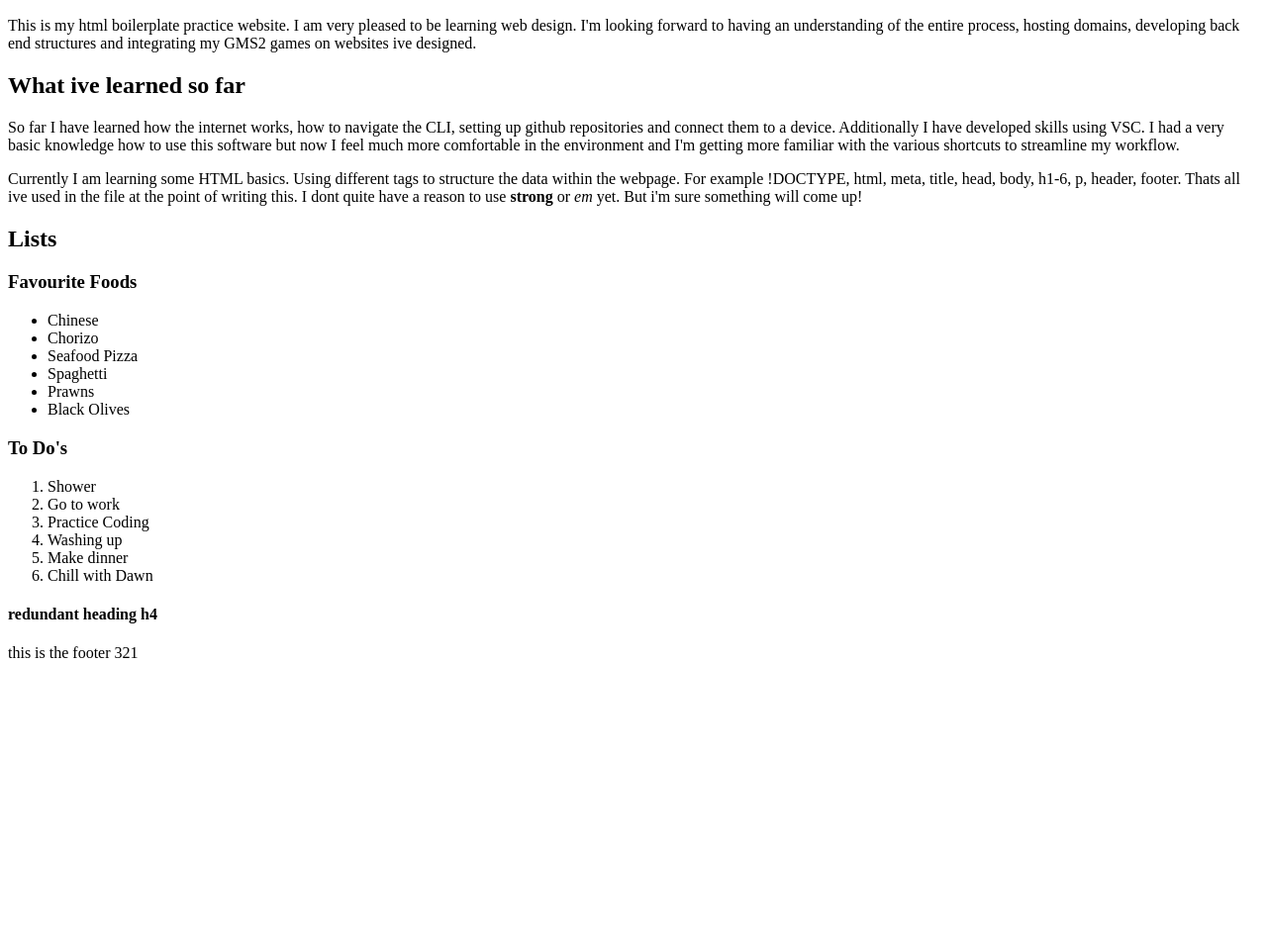
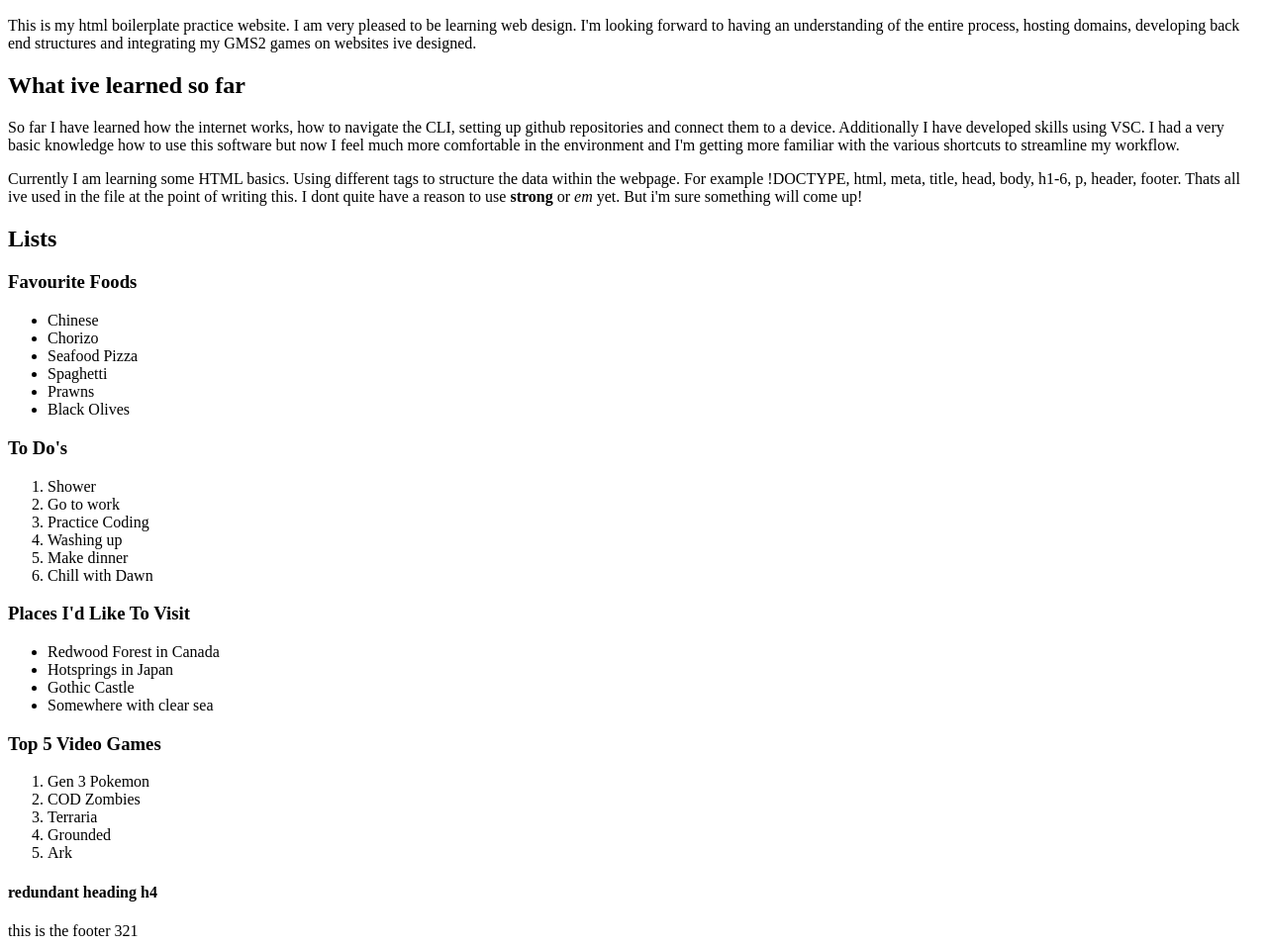
Before and after one commit to tweakle-games/website_test, a plain HTML site: page index.html in a window 1280 px wide. Shown: the part 136-1094 px from the top of the page at 99% size. Before the commit the page ends 813 px from the top, so only its background shows below. Drawn offline with Linux system fonts and the light colour scheme.

Commit message:
added places to visit and top 5 video games

```diff
--- a/index.html
+++ b/index.html
@@ -53,6 +53,22 @@
                 <li>Make dinner</li>
                 <li>Chill with Dawn</li>
             </ol>
+            <h3>Places I'd Like To Visit</h3>
+            <ul>
+                <li>Redwood Forest in Canada</li>
+                <li>Hotsprings in Japan</li>
+                <li>Gothic Castle</li>
+                <li>Somewhere with clear sea</li>
+
+            </ul>
+            <h3>Top 5 Video Games</h3>
+            <ol>
+                <li>Gen 3 Pokemon</li>
+                <li>COD Zombies</li>
+                <li>Terraria</li>
+                <li>Grounded</li>
+                <li>Ark</li>
+            </ol>
         <h4>redundant heading h4</h4>
 
         <footer>this is the footer 321</footer>
```
